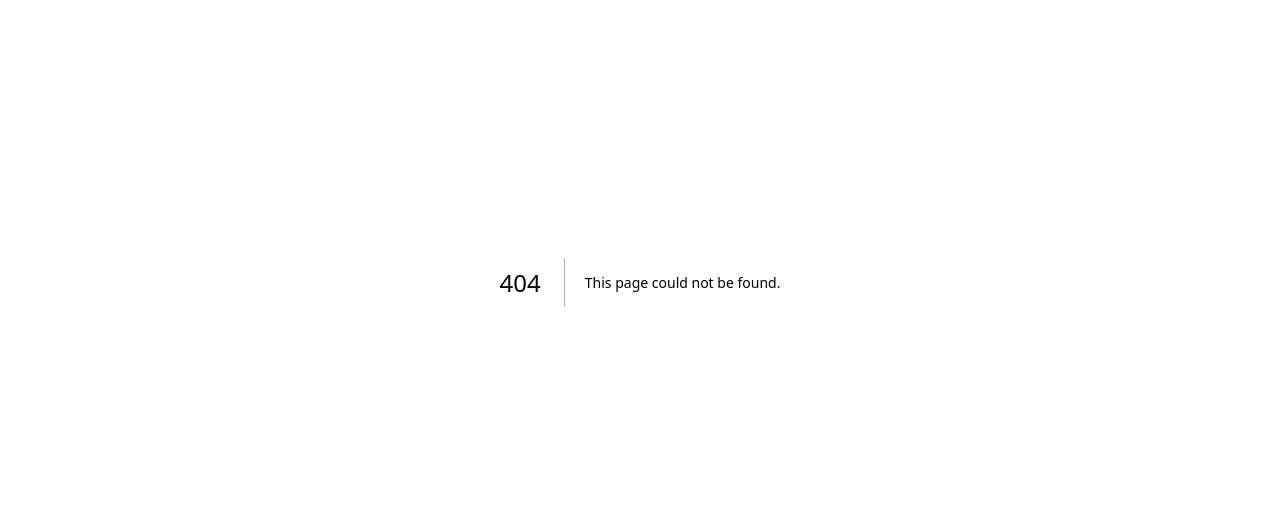
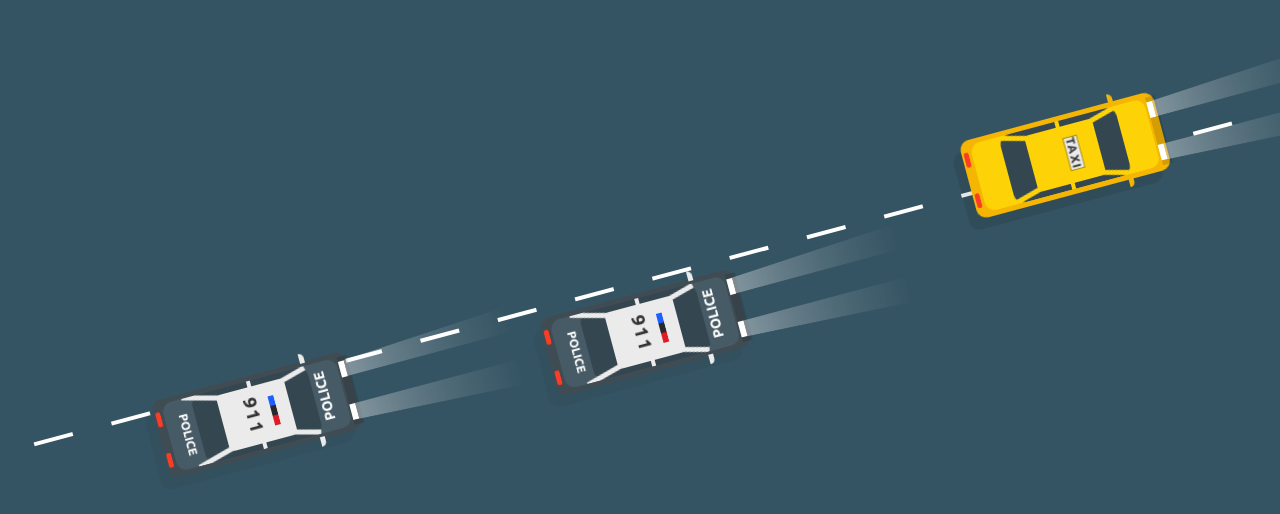
Before and after one commit to rylanzhou/mini-works-v2, a Next.js app: page /Car-Chasing in a window 1280 px wide. Before the commit this address had no page. Shown: the part 118-632 px from the top of the page. Built offline with nearby package versions, Linux system fonts and the light colour scheme.

Commit message:
feat: add car chasing page

```diff
--- /dev/null
+++ b/pages/Car-Chasing/index.tsx
@@ -0,0 +1,54 @@
+import React from 'react';
+
+import styles from './styles.module.scss';
+
+export default function CarChasing() {
+  return (
+    <div className="body" style={{ backgroundColor: '#355463' }}>
+      <div className={styles.road}>
+        <div className={styles.taxi}>
+          <div className={styles['light-beam']}></div>
+          {/* <h3>taxi</h3> */}
+          <div className={styles['side-mirror']}></div>
+          <span>
+            <b></b>
+            <i></i>
+          </span>
+        </div>
+
+        <div className={`${styles.police} ${styles.p1}`}>
+          <div className={styles['light-beam']}></div>
+          <h3>Police</h3>
+          <h4>Police</h4>
+          <div className={styles['side-mirror']}></div>
+          <span>
+            <b></b>
+            <i></i>
+          </span>
+        </div>
+
+        <div className={`${styles.police} ${styles.p2}`}>
+          <div className={styles['light-beam']}></div>
+          <h3>Police</h3>
+          <h4>Police</h4>
+          <div className={styles['side-mirror']}></div>
+          <span>
+            <b></b>
+            <i></i>
+          </span>
+        </div>
+
+        <div className={`${styles.police} ${styles.p3}`}>
+          <div className={styles['light-beam']}></div>
+          <h3>Police</h3>
+          <h4>Police</h4>
+          <div className={styles['side-mirror']}></div>
+          <span>
+            <b></b>
+            <i></i>
+          </span>
+        </div>
+      </div>
+    </div>
+  );
+}
--- /dev/null
+++ b/pages/Car-Chasing/styles.module.scss
@@ -0,0 +1,363 @@
+.road {
+  position: relative;
+  display: flex;
+  align-items: center;
+  justify-content: center;
+  width: 100dvw;
+  transform: rotate(-15deg);
+
+  &::before {
+    content: '';
+    position: absolute;
+    width: 100%;
+    height: 4px;
+    background: linear-gradient(90deg, #fff, #fff 50%, transparent 50%, transparent 100%);
+    background-size: 80px;
+    animation: road 0.125s linear infinite;
+  }
+
+  .police,
+  .taxi {
+    position: absolute;
+    z-index: 10;
+    left: 50%;
+    width: 200px;
+    height: 80px;
+    border-radius: 10px;
+    box-shadow: -10px 10px rgba(0, 0, 0, 0.05);
+    background-color: #3f4c54;
+    transform-style: preserve-3d;
+    perspective: 800px;
+    animation: police 5s linear infinite;
+
+    &::before {
+      content: '';
+      position: absolute;
+      top: 12px;
+      left: 2px;
+      width: 5px;
+      height: 15px;
+      border-radius: 2px;
+      box-shadow: 0 42px #fc3c25; // Another tail red light
+      background-color: #fc3c25;
+    }
+
+    &::after {
+      content: '';
+      position: absolute;
+      top: 10px;
+      right: 2px;
+      width: 6px;
+      height: 16px;
+      box-shadow: 0 44px #fff; // Another front light
+      background-color: #fff;
+    }
+
+    .light-beam {
+      position: absolute;
+      top: 5px;
+      right: -2px;
+      width: 10px;
+      height: 70px;
+      background-color: #0002;
+      transform-style: preserve-3d;
+
+      &::before {
+        content: '';
+        position: absolute;
+        top: 5px;
+        left: 0;
+        width: 150px;
+        height: 16px;
+        background: linear-gradient(90deg, #fff6, transparent);
+        transform-origin: left;
+        transform: perspective(500px) rotateY(-50deg);
+      }
+
+      &::after {
+        content: '';
+        position: absolute;
+        bottom: 5px;
+        left: 0;
+        width: 150px;
+        height: 16px;
+        background: linear-gradient(90deg, #fff6, transparent);
+        transform-origin: left;
+        transform: perspective(500px) rotateY(-50deg);
+      }
+    }
+
+    h3 {
+      position: absolute;
+      z-index: 10;
+      top: 50%;
+      right: -2%;
+      text-transform: uppercase;
+      color: #fff;
+      transform: translateY(-140%) rotate(270deg) scale(0.75);
+    }
+
+    h4 {
+      position: absolute;
+      z-index: 10;
+      top: 50%;
+      left: 0;
+      text-transform: uppercase;
+      color: #fff;
+      transform: translateY(-160%) rotate(90deg) scale(0.75);
+    }
+
+    .side-mirror {
+      position: absolute;
+      inset: 0;
+
+      &::before {
+        content: '';
+        position: absolute;
+        top: -8px;
+        right: 40px;
+        width: 5px;
+        height: 10px;
+        border-top-right-radius: 10px;
+        background-color: #ebebeb;
+      }
+
+      &::after {
+        content: '';
+        position: absolute;
+        bottom: -8px;
+        right: 40px;
+        width: 5px;
+        height: 10px;
+        border-bottom-right-radius: 10px;
+        background-color: #ebebeb;
+      }
+    }
+
+    span {
+      position: absolute;
+      inset: 5px 10px;
+      border-radius: 10px;
+      background-color: #475b66;
+      overflow: hidden;
+
+      &::before {
+        content: '911';
+        position: absolute;
+        z-index: 10;
+        top: 50%;
+        left: 48%;
+        letter-spacing: 0.1em;
+        font-size: 1.15em;
+        font-weight: bold;
+        color: #333;
+        transform: translate(-50%, -50%) rotate(90deg);
+      }
+
+      // Warning light
+      &::after {
+        content: '';
+        position: absolute;
+        z-index: 100;
+        top: 50%;
+        left: 60%;
+        width: 6px;
+        height: 10px;
+        transform: translate(-50%, -50%);
+        background-color: #29282b;
+        box-shadow: 0 -10px #1f5fff, 0 10px #df1b25;
+      }
+
+      // Police window & ceiling
+      b {
+        position: absolute;
+        inset: 0 30px;
+        border-radius: 10px;
+        background-color: #344650;
+
+        // Ceiling
+        &::before {
+          content: '';
+          position: absolute;
+          inset: 6px 25px;
+          background-color: #ebebeb;
+          border-radius: 5px;
+        }
+
+        // Left & right middle pillar
+        &::after {
+          content: '';
+          position: absolute;
+          inset: 0 58px;
+          background-color: #ebebeb;
+        }
+      }
+
+      // 4 corner pillars
+      i {
+        position: absolute;
+        inset: 0;
+
+        // rear left pillar
+        &::before {
+          content: '';
+          position: absolute;
+          top: 7px;
+          left: 20px;
+          width: 40px;
+          height: 5px;
+          background-color: #ebebeb;
+          transform-origin: right;
+          transform: rotate(15deg);
+          box-shadow: 100px 34px #ebebeb; // front right pillar
+        }
+
+        // rear right pillar
+        &::after {
+          content: '';
+          position: absolute;
+          bottom: 7px;
+          left: 20px;
+          width: 40px;
+          height: 5px;
+          background-color: #ebebeb;
+          transform-origin: right;
+          transform: rotate(-15deg);
+          box-shadow: 100px -34px #ebebeb; // front left pillar
+        }
+      }
+    }
+  }
+
+  .police {
+    &.p2 {
+      left: 30%;
+      animation-delay: -2.5s;
+    }
+
+    &.p3 {
+      left: 10%;
+      animation-delay: -4s;
+    }
+  }
+
+  .taxi {
+    left: unset;
+    right: 10%;
+    box-shadow: -10px 10px rgba(0, 0, 0, 0.1);
+    background-color: #f4b503;
+    animation-name: taxi;
+
+    span {
+      background-color: #fdd206;
+
+      &::before {
+        content: 'TAXI';
+        left: 55%;
+        font-size: 0.75em;
+        background-color: #ebebeb;
+        box-shadow: 0 0 0 1px #0005;
+      }
+
+      &::after {
+        display: none;
+      }
+
+      b {
+        &::before,
+        &::after {
+          background-color: #fdd206;
+        }
+      }
+
+      i {
+        &::before {
+          background-color: #fdd206;
+          box-shadow: 100px 34px #fdd206;
+        }
+
+        &::after {
+          background-color: #fdd206;
+          box-shadow: 100px -34px #fdd206;
+        }
+      }
+    }
+
+    .side-mirror {
+      &::before,
+      &::after {
+        background-color: #f4b603;
+      }
+    }
+  }
+
+  @media screen and (max-width: 1280px) {
+    .police {
+      &.p1 {
+        display: none;
+      }
+
+      &.p2 {
+        left: 40%;
+      }
+    }
+  }
+
+  @media screen and (max-width: 900px) {
+    .police {
+      &.p1,
+      &.p2 {
+        display: none;
+      }
+
+      &.p3 {
+        left: 30%;
+      }
+    }
+  }
+}
+
+@keyframes road {
+  from {
+    background-position: 80px 0;
+  }
+  to {
+    background-position: 0 0;
+  }
+}
+
+@keyframes police {
+  0% {
+    transform: translateX(20px) translateY(-50px);
+  }
+  25% {
+    transform: translateX(-10px) translateY(0px);
+  }
+  50% {
+    transform: translateX(20px) translateY(50px);
+  }
+  75% {
+    transform: translateX(-10px) translateY(0px);
+  }
+  100% {
+    transform: translateX(20px) translateY(-50px);
+  }
+}
+
+@keyframes taxi {
+  0% {
+    transform: translateX(20px) translateY(20px);
+  }
+  25% {
+    transform: translateX(-50px) translateY(0px);
+  }
+  50% {
+    transform: translateX(20px) translateY(-20px);
+  }
+  75% {
+    transform: translateX(50px) translateY(0px);
+  }
+  100% {
+    transform: translateX(20px) translateY(20px);
+  }
+}
```
